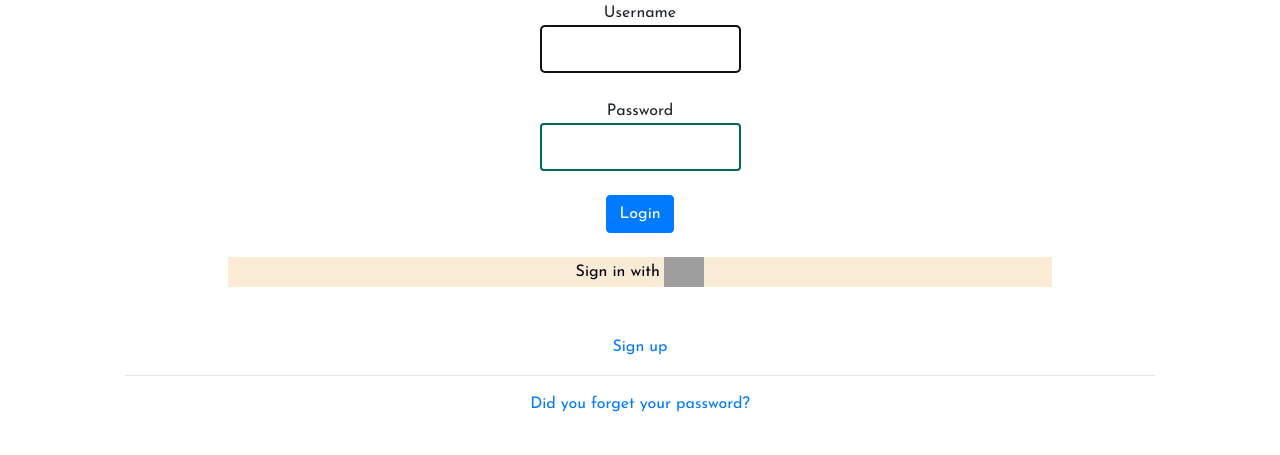
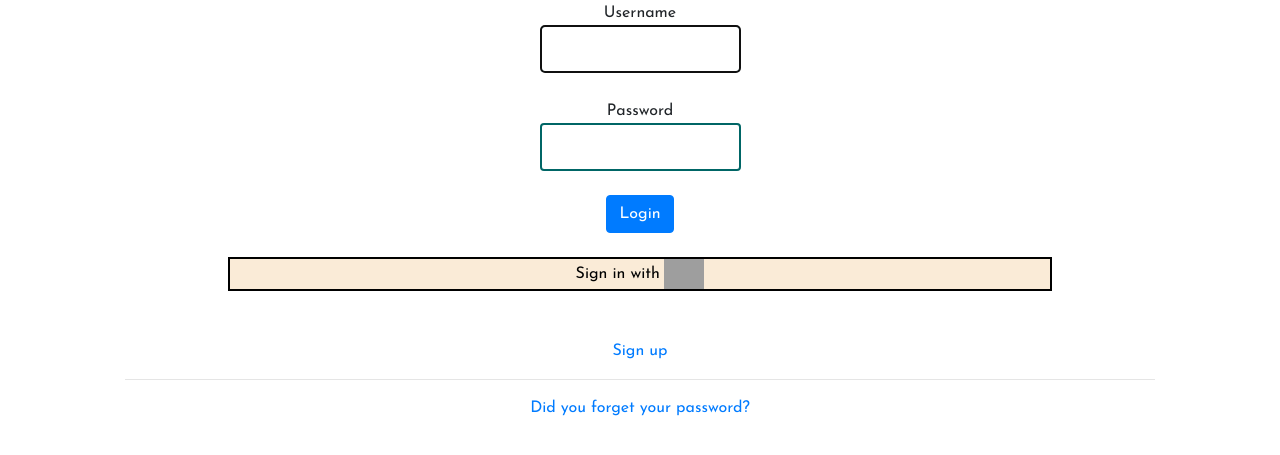
Before and after one commit to vishwakarmad1999/my-blog, a Django app: page / in a window 1280 px wide. Shown: the part 161-616 px from the top of the page. Run offline with Django 3.2, Linux system fonts and the light colour scheme; some libraries are stand-ins or nearby versions; grey boxes are pictures that could not be loaded.

Commit message:
Modified the style.css

```diff
--- a/blog/static/css/style.css
+++ b/blog/static/css/style.css
@@ -73,4 +73,6 @@ div h3 a:link {
 .google-btn {
 	background: #faebd7;
 	width: 80%;
+	border: 2px solid black;
+	border=border-radius: 4px;
 }
```
